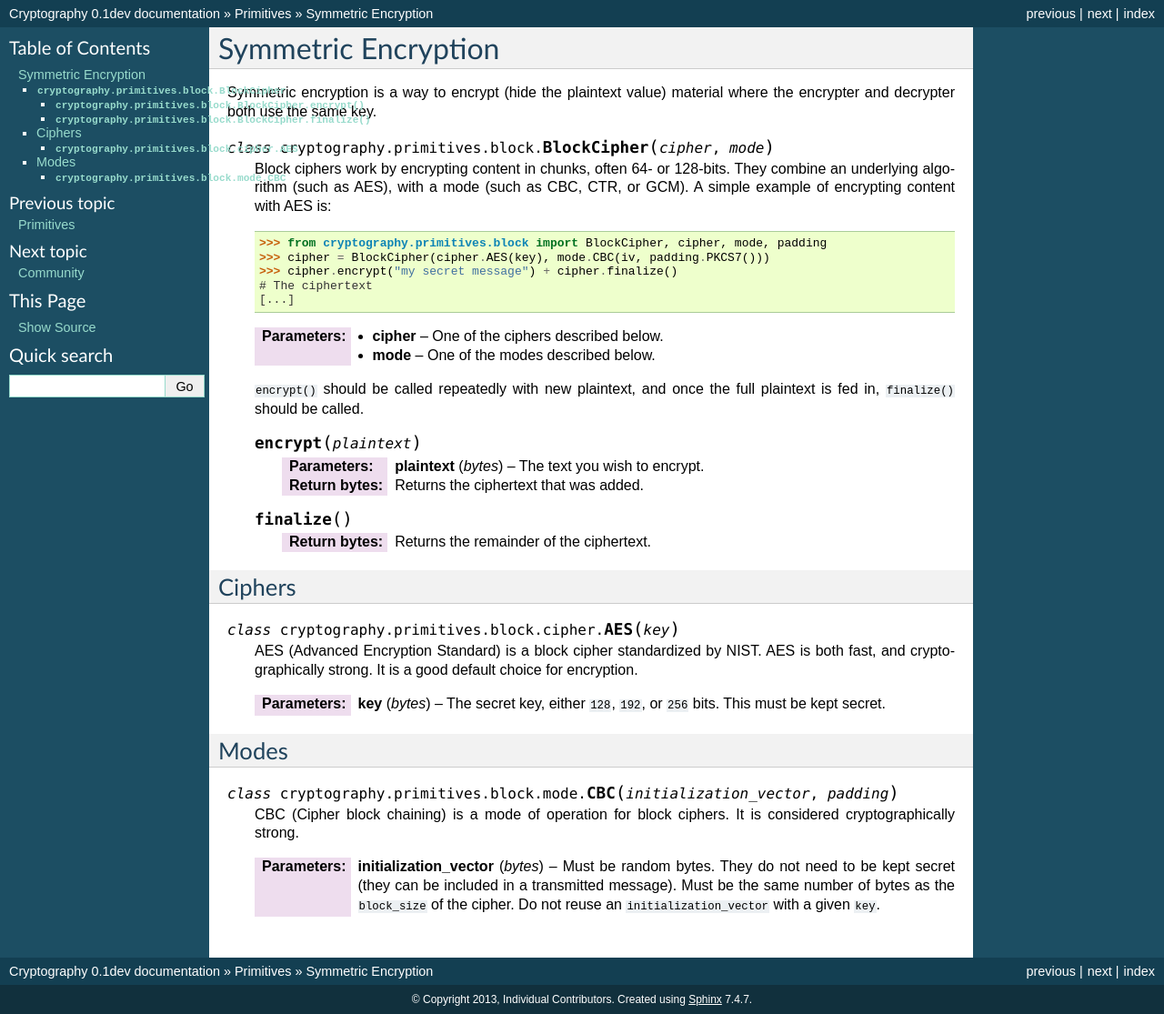
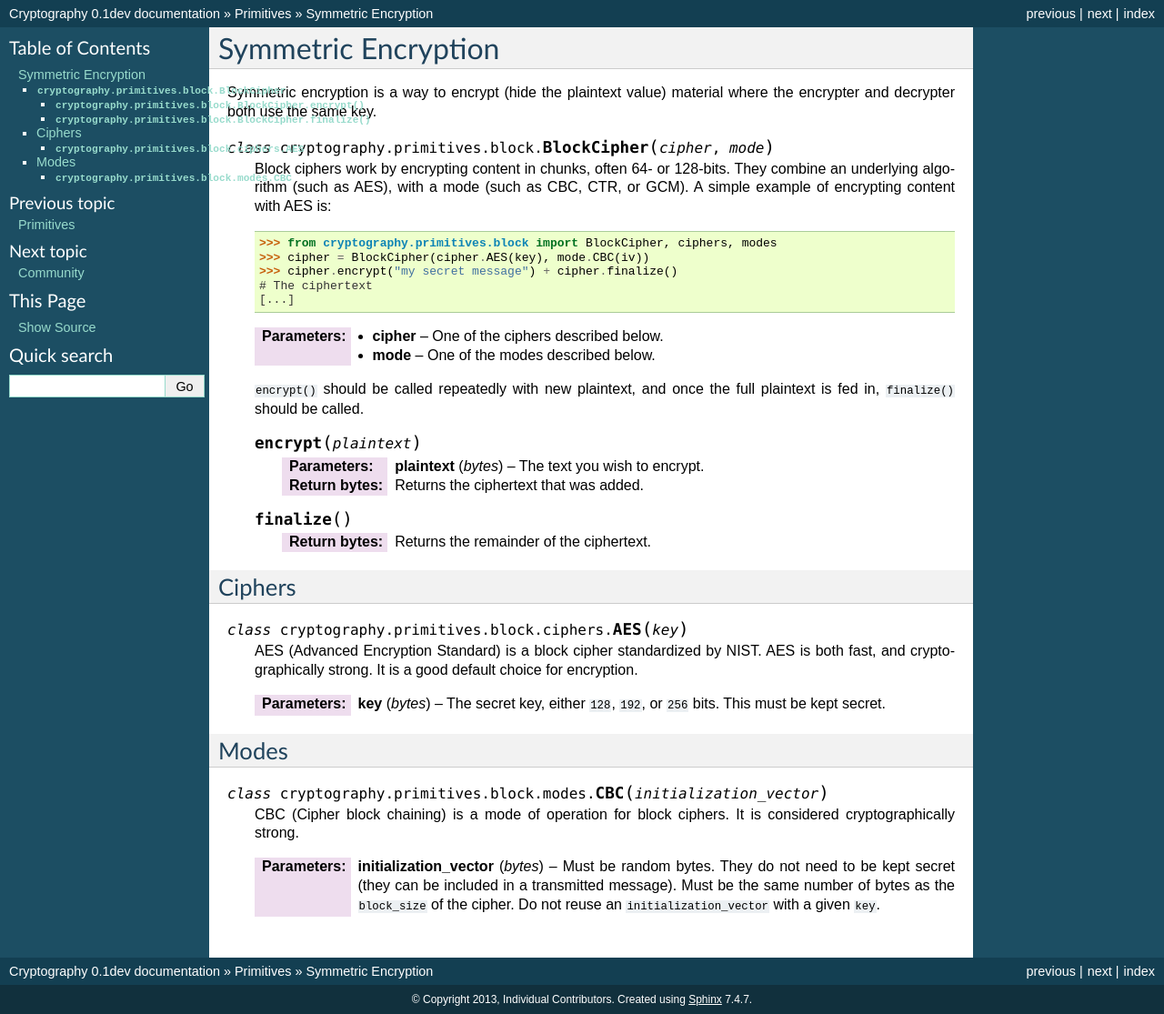
Before and after one commit to WebKing0121/cryptography, a Sphinx documentation site: the page built from docs/primitives/symmetric-encryption.rst, in a window 1280 px wide. Shown: the whole page at 91% size. Built offline with Sphinx 7.4.7, drawn with Linux system fonts in a browser that asks for light colours.

Commit message:
Fully excised padding from the docs

```diff
--- a/docs/primitives/symmetric-encryption.rst
+++ b/docs/primitives/symmetric-encryption.rst
@@ -12,8 +12,8 @@ where the encrypter and decrypter both use the same key.
 
     .. code-block:: pycon
 
-        >>> from cryptography.primitives.block import BlockCipher, cipher, mode, padding
-        >>> cipher = BlockCipher(cipher.AES(key), mode.CBC(iv, padding.PKCS7()))
+        >>> from cryptography.primitives.block import BlockCipher, ciphers, modes
+        >>> cipher = BlockCipher(cipher.AES(key), mode.CBC(iv))
         >>> cipher.encrypt("my secret message") + cipher.finalize()
         # The ciphertext
         [...]
@@ -36,7 +36,7 @@ where the encrypter and decrypter both use the same key.
 Ciphers
 ~~~~~~~
 
-.. class:: cryptography.primitives.block.cipher.AES(key)
+.. class:: cryptography.primitives.block.ciphers.AES(key)
 
     AES (Advanced Encryption Standard) is a block cipher standardized by NIST.
     AES is both fast, and cryptographically strong. It is a good default
@@ -49,7 +49,7 @@ Ciphers
 Modes
 ~~~~~
 
-.. class:: cryptography.primitives.block.mode.CBC(initialization_vector, padding)
+.. class:: cryptography.primitives.block.modes.CBC(initialization_vector)
 
     CBC (Cipher block chaining) is a mode of operation for block ciphers. It is
     considered cryptographically strong.
```
